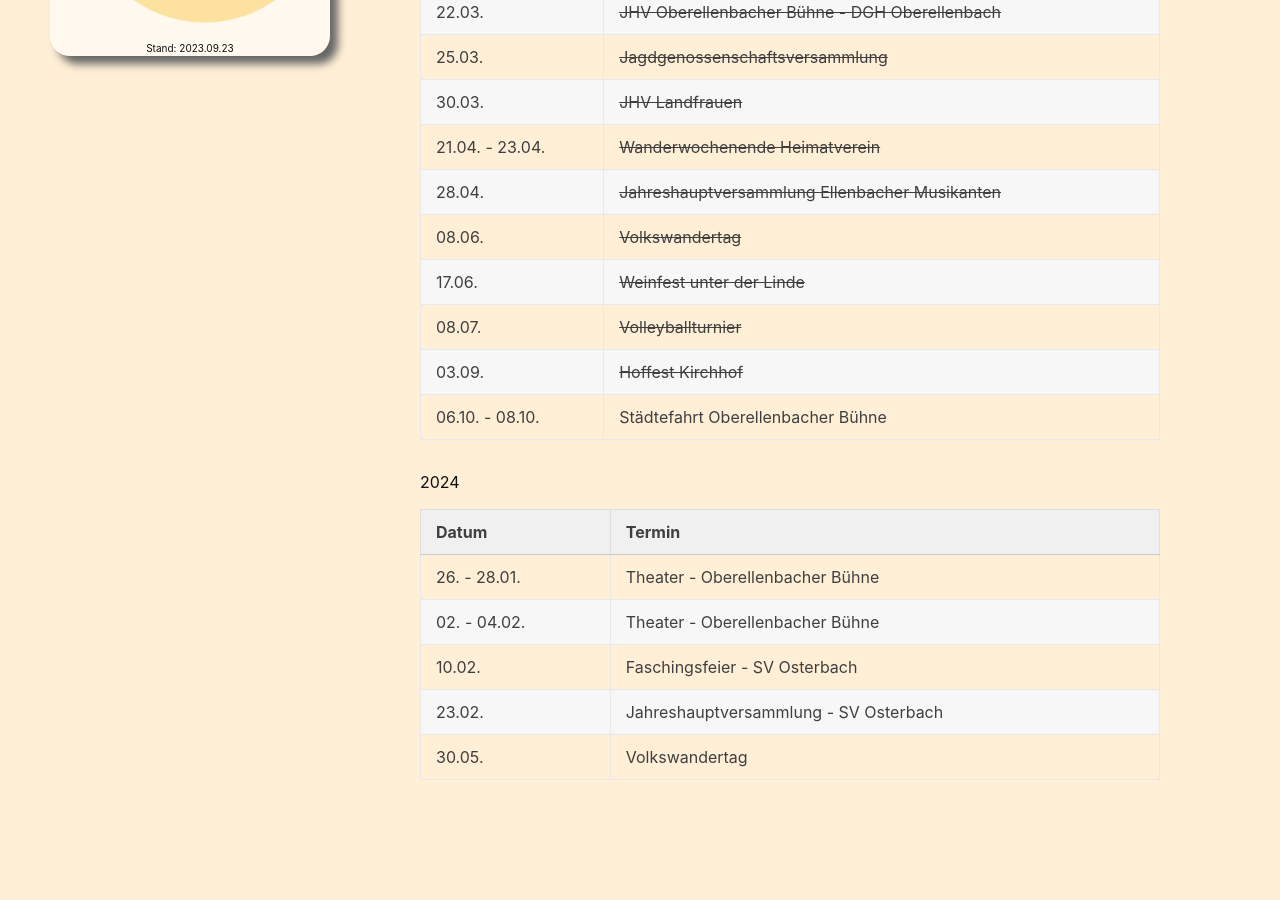
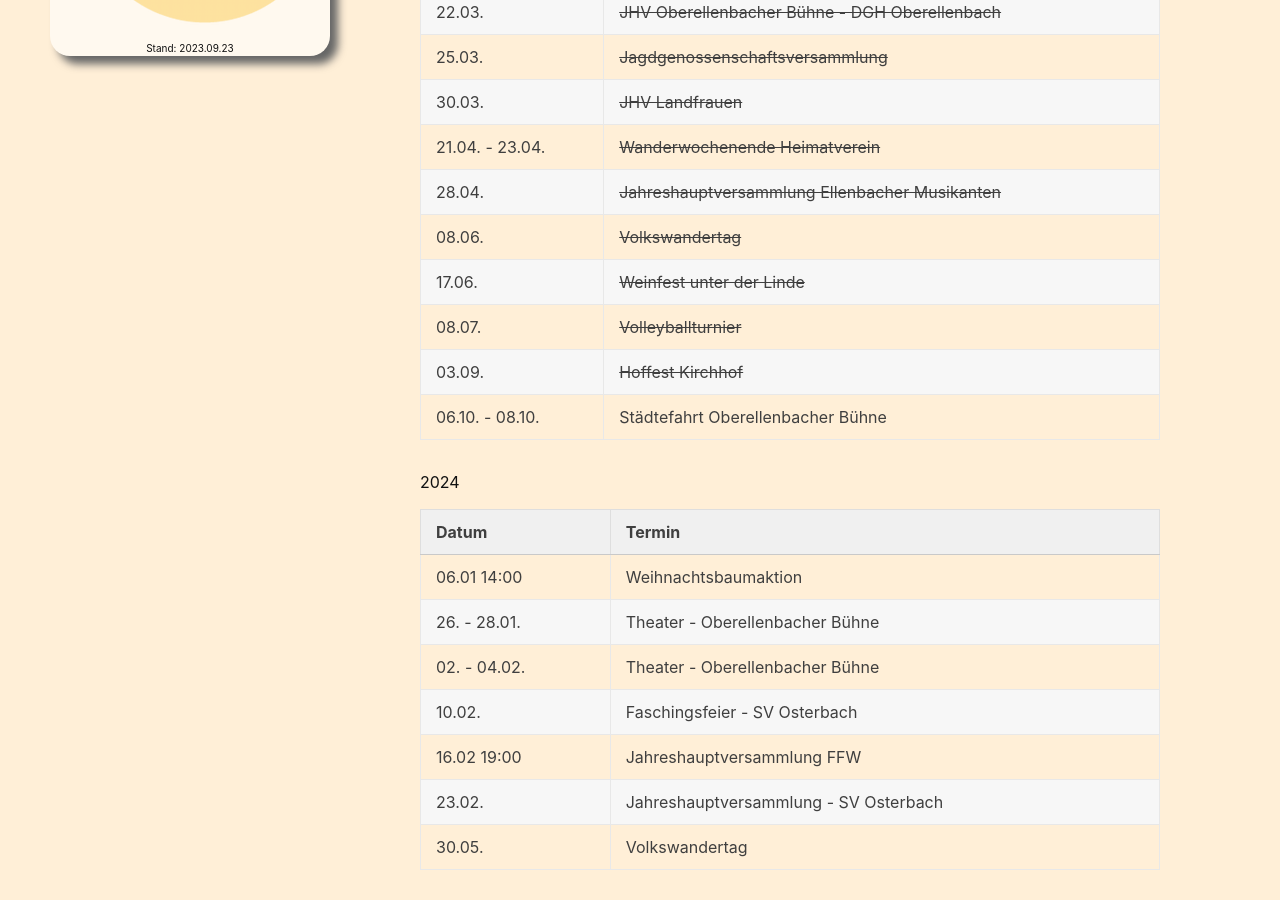
Before and after one commit to meydominic/oberellenbach-website, a Jekyll site: the page built from _page_collections/appointments/index.md, in a window 1280 px wide and 900 px high, scrolled down 633 px. Built offline with Jekyll 4.4.1, drawn with Linux system fonts in a browser that asks for light colours; before the commit the page ends 1443 px from its top, so only the background shows below that.

Commit message:
Added appointments

```diff
--- a/_page_collections/appointments/index.md
+++ b/_page_collections/appointments/index.md
@@ -27,8 +27,10 @@ permalink: /termine
 
 | Datum | Termin |
 |--|--|
+| 06.01 14:00 | Weihnachtsbaumaktion |
 | 26. - 28.01. | Theater - Oberellenbacher Bühne |
 | 02. - 04.02. | Theater - Oberellenbacher Bühne |
 | 10.02. | Faschingsfeier - SV Osterbach |
+| 16.02 19:00 | Jahreshauptversammlung FFW |
 | 23.02. | Jahreshauptversammlung - SV Osterbach |
 | 30.05. | Volkswandertag |
```
